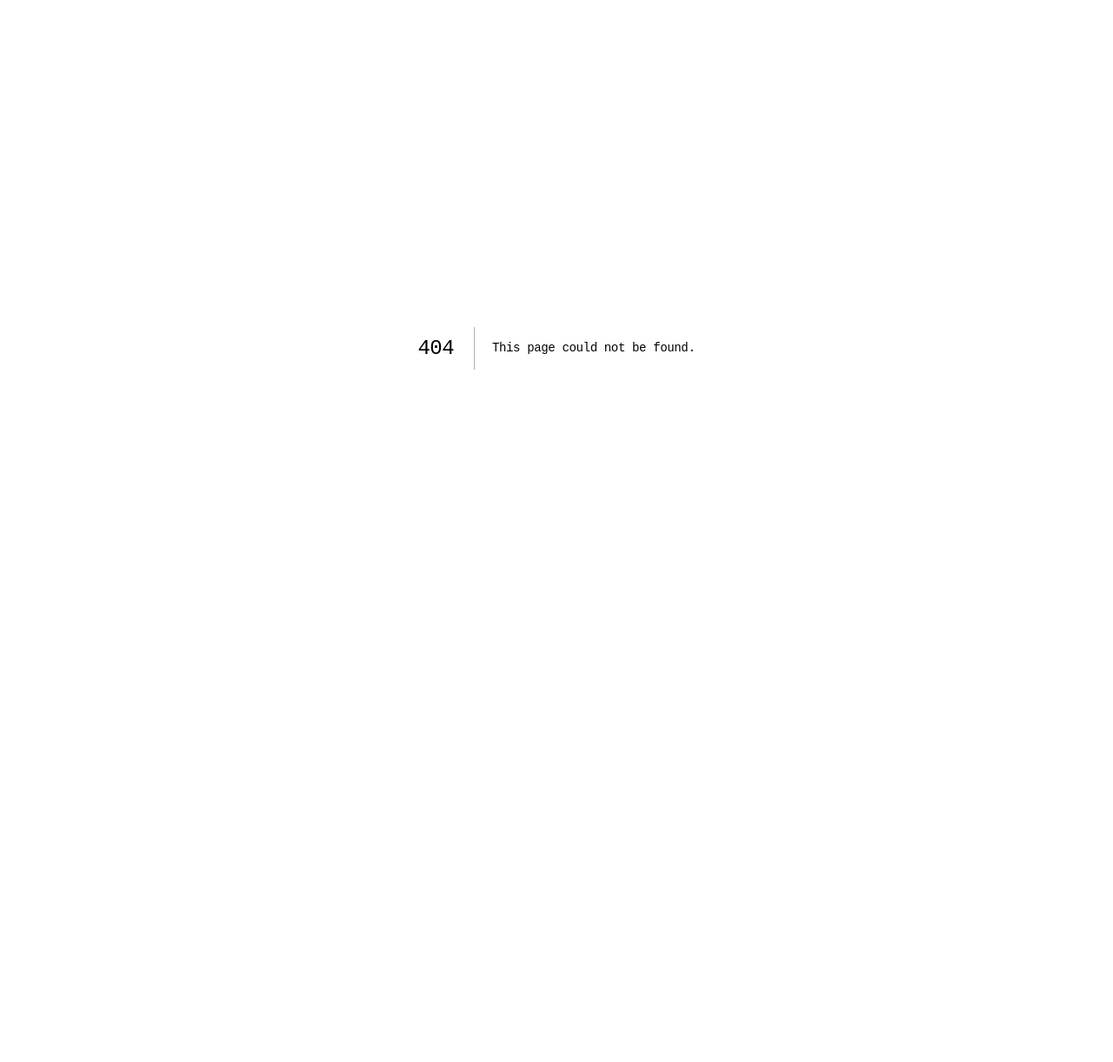
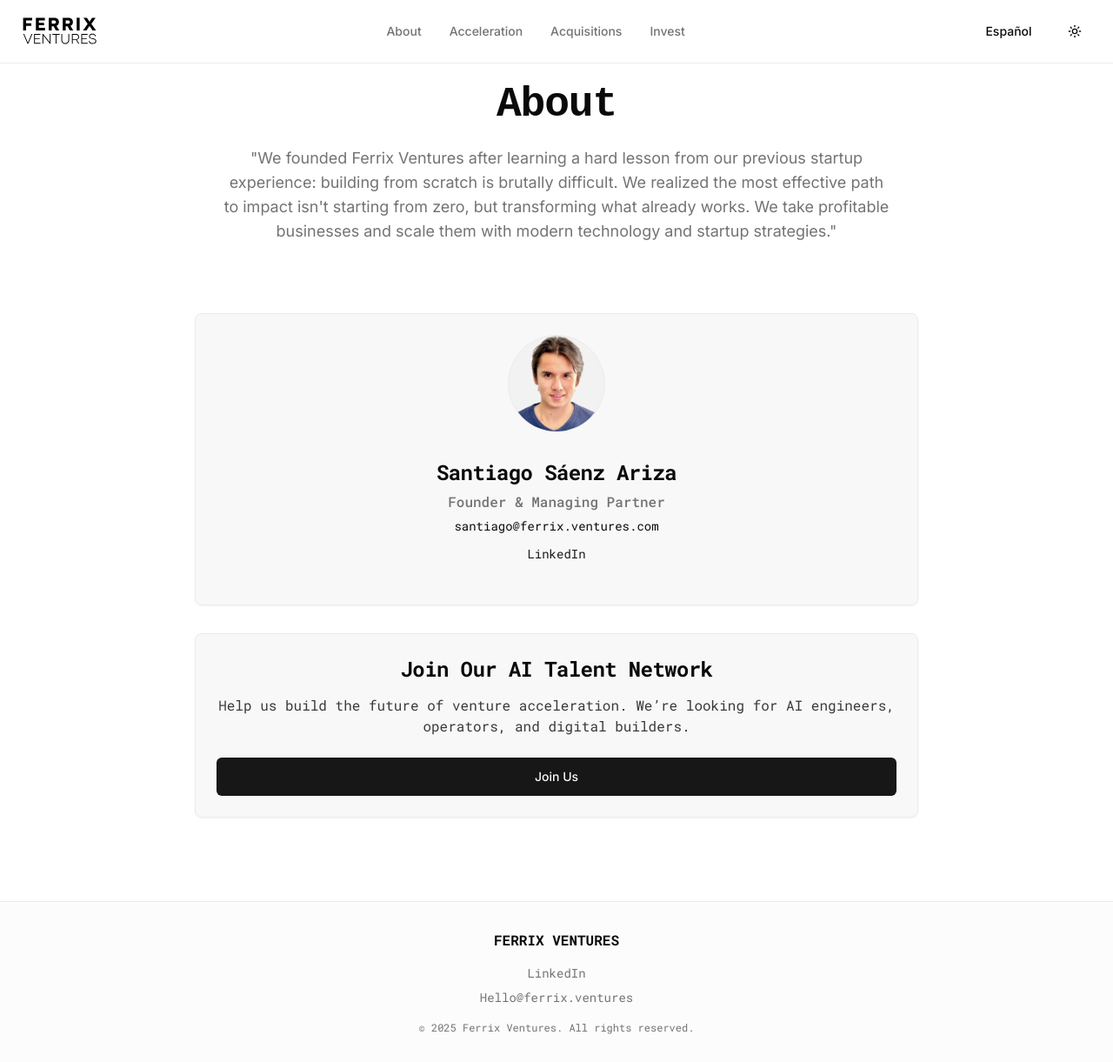
Before and after one commit to ferrixventures-account/ferrix-ventures-website, a Next.js app: page /en/about in a window 1280 px wide. Before the commit this address had no page. Shown: the whole page at 87% size. Before the commit the page ends 800 px from the top, so only its background shows below. Built offline with nearby package versions, Linux system fonts and the light colour scheme.

Commit message:
Update No. 54

```diff
--- /dev/null
+++ b/src/app/en/about/page.tsx
@@ -0,0 +1,75 @@
+import React from 'react';
+import { content } from '@/content';
+import { Metadata } from 'next';
+import AboutPageClient from '@/components/pages/AboutPageClient';
+
+export async function generateMetadata({ params }: { params: Promise<{ lang: 'en' | 'es' }> }): Promise<Metadata> {
+  const c = content.en;
+  return {
+    title: c.about?.meta?.title || 'About - Ferrix Ventures',
+    description: c.about?.meta?.description || 'Learn about Ferrix Ventures, our mission, story, and team.',
+    openGraph: {
+      title: c.about?.meta?.title || 'About - Ferrix Ventures',
+      description: c.about?.meta?.description || 'Learn about Ferrix Ventures, our mission, story, and team.',
+      url: 'https://ferrixventures.com/about',
+      images: [
+        {
+          url: '/og-image.jpg',
+          width: 1200,
+          height: 630,
+          alt: 'Ferrix Ventures',
+        },
+      ],
+    },
+    twitter: {
+      card: 'summary_large_image',
+      title: c.about?.meta?.title || 'About - Ferrix Ventures',
+      description: c.about?.meta?.description || 'Learn about Ferrix Ventures, our mission, story, and team.',
+      images: ['/og-image.jpg'],
+      creator: '@ferrixventures',
+    },
+    robots: {
+      index: true,
+      follow: true,
+      googleBot: {
+        index: true,
+        follow: true,
+        'max-video-preview': -1,
+        'max-image-preview': 'large',
+        'max-snippet': -1,
+      },
+    },
+  };
+}
+
+const AboutPage = async () => {
+  const c = content.en;
+  return (
+    <>
+      <script
+        type="application/ld+json"
+        dangerouslySetInnerHTML={{
+          __html: JSON.stringify({
+            '@context': 'https://schema.org',
+            '@type': 'AboutPage',
+            name: c.about?.title || 'About Ferrix Ventures',
+            description: c.about?.story,
+            mainEntity: {
+              '@type': 'Organization',
+              name: 'Ferrix Ventures',
+              url: 'https://ferrixventures.com',
+              logo: 'https://ferrixventures.com/Ferrix Ventures - 281x132.svg',
+              sameAs: [
+                'https://linkedin.com/company/ferrix-ventures',
+                'https://twitter.com/ferrixventures',
+              ],
+            },
+          }),
+        }}
+      />
+      <AboutPageClient lang="en" content={c} />
+    </>
+  );
+};
+
+export default AboutPage;
--- /dev/null
+++ b/src/app/es/about/page.tsx
@@ -0,0 +1,75 @@
+import React from 'react';
+import { content } from '@/content';
+import { Metadata } from 'next';
+import AboutPageClient from '@/components/pages/AboutPageClient';
+
+export async function generateMetadata({ params }: { params: Promise<{ lang: 'en' | 'es' }> }): Promise<Metadata> {
+  const c = content.es;
+  return {
+    title: c.about?.meta?.title || 'Sobre Nosotros - Ferrix Ventures',
+    description: c.about?.meta?.description || 'Conoce Ferrix Ventures, nuestra misión, historia y equipo.',
+    openGraph: {
+      title: c.about?.meta?.title || 'Sobre Nosotros - Ferrix Ventures',
+      description: c.about?.meta?.description || 'Conoce Ferrix Ventures, nuestra misión, historia y equipo.',
+      url: 'https://ferrixventures.com/es/about',
+      images: [
+        {
+          url: '/og-image.jpg',
+          width: 1200,
+          height: 630,
+          alt: 'Ferrix Ventures',
+        },
+      ],
+    },
+    twitter: {
+      card: 'summary_large_image',
+      title: c.about?.meta?.title || 'Sobre Nosotros - Ferrix Ventures',
+      description: c.about?.meta?.description || 'Conoce Ferrix Ventures, nuestra misión, historia y equipo.',
+      images: ['/og-image.jpg'],
+      creator: '@ferrixventures',
+    },
+    robots: {
+      index: true,
+      follow: true,
+      googleBot: {
+        index: true,
+        follow: true,
+        'max-video-preview': -1,
+        'max-image-preview': 'large',
+        'max-snippet': -1,
+      },
+    },
+  };
+}
+
+const AboutPage = async () => {
+  const c = content.es;
+  return (
+    <>
+      <script
+        type="application/ld+json"
+        dangerouslySetInnerHTML={{
+          __html: JSON.stringify({
+            '@context': 'https://schema.org',
+            '@type': 'AboutPage',
+            name: c.about?.title || 'Sobre Ferrix Ventures',
+            description: c.about?.story,
+            mainEntity: {
+              '@type': 'Organization',
+              name: 'Ferrix Ventures',
+              url: 'https://ferrixventures.com/es',
+              logo: 'https://ferrixventures.com/Ferrix Ventures - 281x132.svg',
+              sameAs: [
+                'https://linkedin.com/company/ferrix-ventures',
+                'https://twitter.com/ferrixventures',
+              ],
+            },
+          }),
+        }}
+      />
+      <AboutPageClient lang="es" content={c} />
+    </>
+  );
+};
+
+export default AboutPage;
--- a/src/app/sitemap.ts
+++ b/src/app/sitemap.ts
@@ -4,7 +4,7 @@
   const baseUrl = 'https://ferrixventures.com'
   const lastModified = new Date()
 
-  const pages = ['', '/thesis', '/acquisitions', '/acceleration'];
+  const pages = ['', '/about', '/thesis', '/acquisitions', '/acceleration'];
   const languages = ['en', 'es'];
 
   const sitemapEntries: MetadataRoute.Sitemap = [];
--- /dev/null
+++ b/src/components/pages/AboutPageClient.tsx
@@ -0,0 +1,33 @@
+'use client';
+
+import React from 'react';
+import { useLanguage } from '@/hooks/useLanguage';
+import Header from '@/components/layout/Header';
+import Footer from '@/components/layout/Footer';
+import About from '@/components/sections/About';
+
+interface AboutPageClientProps {
+  lang: 'en' | 'es';
+  content: any;
+}
+
+const AboutPageClient: React.FC<AboutPageClientProps> = ({ lang, content }) => {
+  const { language, toggleLanguage, isLangChanging } = useLanguage(lang);
+
+  return (
+    <div className="flex flex-col min-h-screen bg-background text-foreground">
+      <Header
+        language={language}
+        toggleLanguage={toggleLanguage}
+        navContent={content.nav}
+        isLangChanging={isLangChanging}
+      />
+      <main className="flex-grow">
+        <About aboutContent={content.about} ctaContent={content.cta} />
+      </main>
+      <Footer content={content.footer} />
+    </div>
+  );
+};
+
+export default AboutPageClient;
--- a/src/content.ts
+++ b/src/content.ts
@@ -20,7 +20,7 @@
 
       // Header
       nav: [
-        { text: 'Nosotros', href: '#about' },
+        { text: 'Nosotros', href: '/about' },
         { text: 'Aceleración', href: '/acceleration' },
         { text: 'Adquisiciones', href: '/acquisitions' },
         { text: 'Invierte', href: '/thesis' },
@@ -127,6 +127,10 @@
 
       // About
       about: {
+        meta: {
+          title: 'Nosotros - Ferrix Ventures',
+          description: 'Conoce Ferrix Ventures, nuestra historia, misión y equipo.'
+        },
         title: 'Nosotros',
         story: `"Fundamos Ferrix Ventures después de aprender una dura lección de nuestra experiencia previa en startups: construir desde cero es brutalmente difícil. Nos dimos cuenta de que el camino más efectivo hacia el impacto no es empezar desde cero, sino transformar lo que ya funciona. Tomamos negocios rentables y los escalamos con tecnología moderna y estrategias de startup."`,
         founder: 'Santiago Sáenz Ariza',
@@ -451,7 +455,7 @@
       },
       // Header
       nav: [
-        { text: 'About', href: '#about' },
+        { text: 'About', href: '/about' },
         { text: 'Acceleration', href: '/acceleration' },
         { text: 'Acquisitions', href: '/acquisitions' },
         { text: 'Invest', href: '/thesis' },
@@ -536,6 +540,10 @@
 
       // About
       about: {
+        meta: {
+          title: 'About Ferrix Ventures',
+          description: 'Learn about Ferrix Ventures, our story, mission, and team.'
+        },
         title: 'About',
         story: `"We founded Ferrix Ventures after learning a hard lesson from our previous startup experience: building from scratch is brutally difficult. We realized the most effective path to impact isn't starting from zero, but transforming what already works. We take profitable businesses and scale them with modern technology and startup strategies."`,
         founder: 'Santiago Sáenz Ariza',
```
